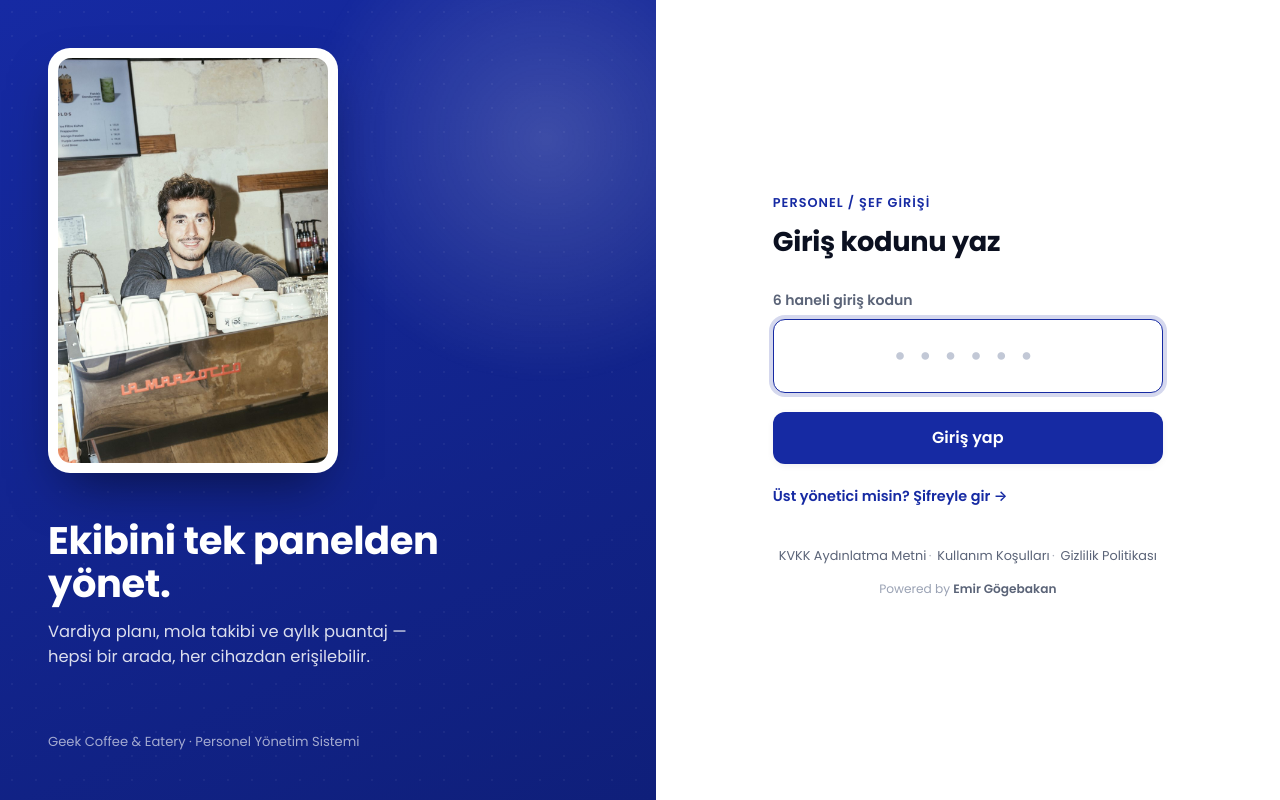
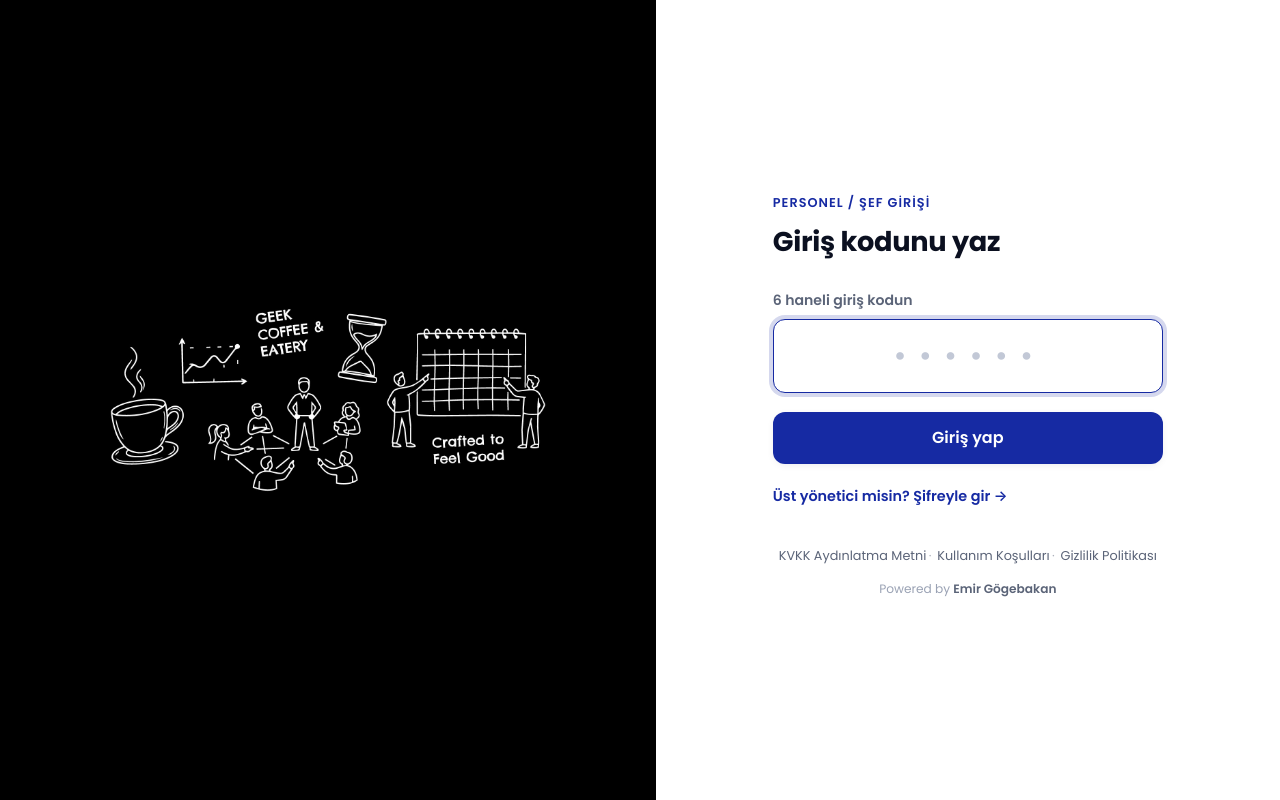
Before and after one commit to mCglawyer/GEEK-SON-SURUM, a Django app: page / in a window 1280 px wide. Run offline with Django 5.2, Linux system fonts and the light colour scheme.

Commit message:
giris sayfasi sol panel - yeni gorsel

```diff
--- a/panel/templates/base.html
+++ b/panel/templates/base.html
@@ -16,7 +16,7 @@
   <link rel="preconnect" href="https://fonts.googleapis.com">
   <link rel="preconnect" href="https://fonts.gstatic.com" crossorigin>
   <link href="https://fonts.googleapis.com/css2?family=Poppins:wght@400;500;600;700&display=swap" rel="stylesheet">
-  <link rel="stylesheet" href="{% static 'css/app.css' %}?v=7">
+  <link rel="stylesheet" href="{% static 'css/app.css' %}?v=8">
   {% block extra_head %}{% endblock %}
 </head>
 <body>
--- a/panel/templates/personel_giris.html
+++ b/panel/templates/personel_giris.html
@@ -6,15 +6,7 @@
 <div class="login-wrap">
 
   <aside class="brand-panel">
-    <figure class="brand-photo">
-      <img src="{% static 'images/geek_life.jpg' %}" alt="Geek Coffee & Eatery">
-    </figure>
-    <div class="brand-copy">
-      <h1>Ekibini tek panelden<br>yönet.</h1>
-      <p>Vardiya planı, mola takibi ve aylık puantaj — hepsi bir arada,
-         her cihazdan erişilebilir.</p>
-    </div>
-    <div class="brand-foot">Geek Coffee &amp; Eatery · Personel Yönetim Sistemi</div>
+    <img class="brand-art" src="{% static 'images/geek_login_art.png' %}" alt="Geek Coffee &amp; Eatery — Crafted to Feel Good">
   </aside>
 
   <main class="form-panel">
--- a/static/css/app.css
+++ b/static/css/app.css
@@ -57,15 +57,10 @@ a { color:var(--brand); text-decoration:none; }
 .login-wrap { min-height:100dvh; display:grid; grid-template-columns:1.05fr 1fr; }
 
 .brand-panel { position:relative; overflow:hidden; color:#fff;
-  background:linear-gradient(155deg,var(--brand) 0%, var(--brand-700) 100%);
-  display:flex; flex-direction:column; justify-content:space-between; padding:3rem; }
-.brand-panel::before { content:""; position:absolute; inset:0;
-  background-image:radial-gradient(rgba(255,255,255,.08) 1px, transparent 1px);
-  background-size:24px 24px; opacity:.6; }
-.brand-panel::after { content:""; position:absolute; width:520px; height:520px; right:-170px; top:-150px;
-  background:radial-gradient(circle, rgba(255,255,255,.18), transparent 62%);
-  animation:glow 10s ease-in-out infinite alternate; }
-@keyframes glow { from { transform:translate(0,0) scale(1);} to { transform:translate(-26px,38px) scale(1.1);} }
+  background:#000;
+  display:flex; align-items:center; justify-content:center; padding:0; }
+.brand-panel::before, .brand-panel::after { display:none; }
+.brand-art { width:100%; height:100%; object-fit:contain; object-position:center; display:block; }
 .brand-logo { position:relative; height:40px; width:auto; }
 .brand-photo { position:relative; margin:0; width:clamp(210px,52%,290px); aspect-ratio:4/5;
   background:#fff; padding:10px; border-radius:22px; box-shadow:0 24px 54px -18px rgba(0,0,0,.55); }
@@ -107,7 +102,8 @@ a { color:var(--brand); text-decoration:none; }
 @media (max-width:820px) {
   .login-wrap { grid-template-columns:1fr; }
   .brand-panel { flex-direction:column; justify-content:center; align-items:center; text-align:center;
-    gap:1rem; padding:2rem 1.5rem 2.2rem; min-height:auto; border-radius:0 0 30px 30px; }
+    gap:1rem; padding:1.2rem 1rem; min-height:auto; border-radius:0 0 30px 30px; }
+  .brand-art { width:100%; height:auto; max-height:32vh; object-fit:contain; }
   .brand-photo { width:150px; padding:7px; border-radius:18px; }
   .brand-photo img { border-radius:11px; }
   .brand-copy, .brand-foot { display:none; }
```
Also changed, not shown: static/images/geek_login_art.png (added).
